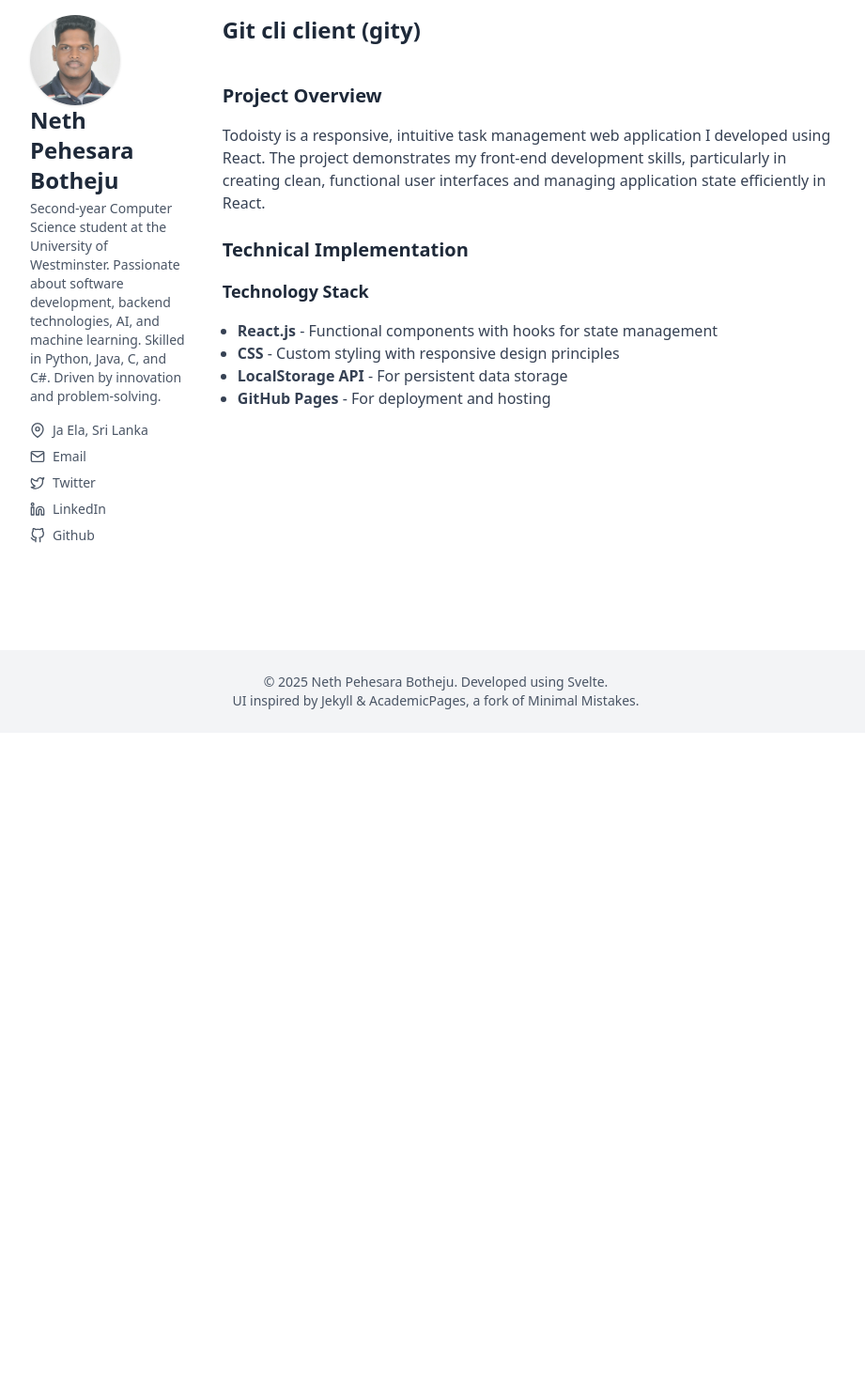
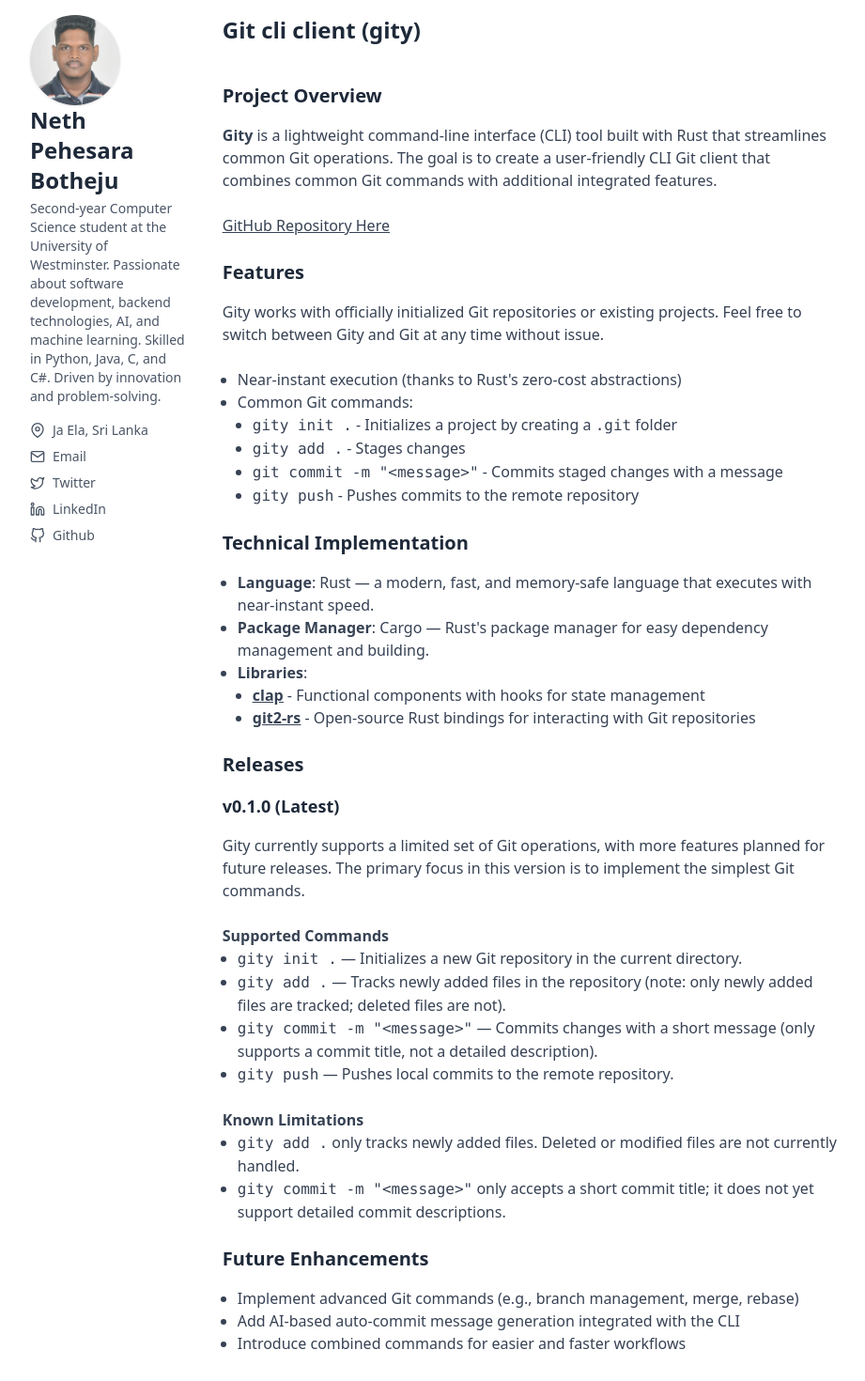
Before and after one commit to nethbotheju/portfolio, a SvelteKit app: page /projects/gity in a window 1280 px wide. Shown: the part 80-1550 px from the top of the page at 94% size, without its empty margins (176-1097 px from the left). Before the commit the page ends 860 px from the top, so only its background shows below. Built offline with nearby package versions, Linux system fonts and the light colour scheme.

Commit message:
Update gity project page

```diff
--- a/src/routes/projects/gity/content.svelte
+++ b/src/routes/projects/gity/content.svelte
@@ -4,18 +4,99 @@
 <div class="space-y-6 text-gray-700">
 	<h2 class="mb-4 text-xl font-bold text-gray-800">Project Overview</h2>
 	<p>
-		Todoisty is a responsive, intuitive task management web application I developed using React. The
-		project demonstrates my front-end development skills, particularly in creating clean, functional
-		user interfaces and managing application state efficiently in React.
+		<b>Gity</b> is a lightweight command-line interface (CLI) tool built with Rust that streamlines common
+		Git operations. The goal is to create a user-friendly CLI Git client that combines common Git commands
+		with additional integrated features.
 	</p>
 
+	<p><u><a href="https://github.com/nethbotheju/gity">GitHub Repository Here</a></u></p>
+
+	<h2 class="mb-4 text-xl font-bold text-gray-800">Features</h2>
+
+	<p>
+		Gity works with officially initialized Git repositories or existing projects. Feel free to
+		switch between Gity and Git at any time without issue.
+	</p>
+
+	<ul class="ml-4 list-disc">
+		<li>Near-instant execution (thanks to Rust's zero-cost abstractions)</li>
+		<li>Common Git commands:</li>
+		<ul class="ml-4 list-disc">
+			<li>
+				<code>gity init .</code> - Initializes a project by creating a <code>.git</code> folder
+			</li>
+			<li>
+				<code>gity add .</code> - Stages changes
+			</li>
+			<li>
+				<code>git commit -m "&lt;message&gt;"</code> - Commits staged changes with a message
+			</li>
+			<li>
+				<code>gity push</code> - Pushes commits to the remote repository
+			</li>
+		</ul>
+	</ul>
+
 	<h2 class="mb-4 text-xl font-bold text-gray-800">Technical Implementation</h2>
+	<ul class="ml-4 list-disc">
+		<li>
+			<b>Language</b>: Rust — a modern, fast, and memory-safe language that executes with
+			near-instant speed.
+		</li>
+		<li>
+			<b>Package Manager</b>: Cargo — Rust&#39;s package manager for easy dependency management and
+			building.
+		</li>
+		<li><b>Libraries</b>:</li>
+		<ul class="ml-4 list-disc">
+			<li>
+				<b><u><a href="https://github.com/clap-rs/clap">clap</a></u></b> - Functional components with
+				hooks for state management
+			</li>
+			<li>
+				<b><u><a href="https://github.com/rust-lang/git2-rs">git2-rs</a></u></b> - Open-source Rust bindings
+				for interacting with Git repositories
+			</li>
+		</ul>
+	</ul>
 
-	<h3 class="mb-4 text-lg font-bold text-gray-800">Technology Stack</h3>
+	<h2 class="mb-4 text-xl font-bold text-gray-800">Releases</h2>
+	<h3 class="mb-4 text-lg font-bold text-gray-800">v0.1.0 (Latest)</h3>
+	<p>
+		Gity currently supports a limited set of Git operations, with more features planned for future
+		releases. The primary focus in this version is to implement the simplest Git commands.
+	</p>
+
+	<b>Supported Commands</b>
 	<ul class="ml-4 list-disc">
-		<li><b>React.js</b> - Functional components with hooks for state management</li>
-		<li><b>CSS</b> - Custom styling with responsive design principles</li>
-		<li><b>LocalStorage API</b> - For persistent data storage</li>
-		<li><b>GitHub Pages</b> - For deployment and hosting</li>
+		<li><code>gity init .</code> — Initializes a new Git repository in the current directory.</li>
+		<li>
+			<code>gity add .</code> — Tracks newly added files in the repository (note: only newly added files
+			are tracked; deleted files are not).
+		</li>
+		<li>
+			<code>gity commit -m "&lt;message&gt;"</code> — Commits changes with a short message (only supports
+			a commit title, not a detailed description).
+		</li>
+		<li><code>gity push</code> — Pushes local commits to the remote repository.</li>
+	</ul>
+
+	<b>Known Limitations</b>
+	<ul class="ml-4 list-disc">
+		<li>
+			<code>gity add .</code> only tracks newly added files. Deleted or modified files are not currently
+			handled.
+		</li>
+		<li>
+			<code>gity commit -m "&lt;message&gt;"</code> only accepts a short commit title; it does not yet
+			support detailed commit descriptions.
+		</li>
+	</ul>
+
+	<h2 class="mb-4 text-xl font-bold text-gray-800">Future Enhancements</h2>
+	<ul class="ml-4 list-disc">
+		<li>Implement advanced Git commands (e.g., branch management, merge, rebase)</li>
+		<li>Add AI-based auto-commit message generation integrated with the CLI</li>
+		<li>Introduce combined commands for easier and faster workflows</li>
 	</ul>
 </div>
```
